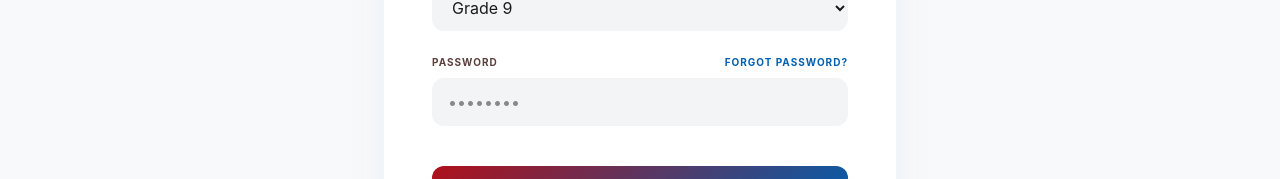
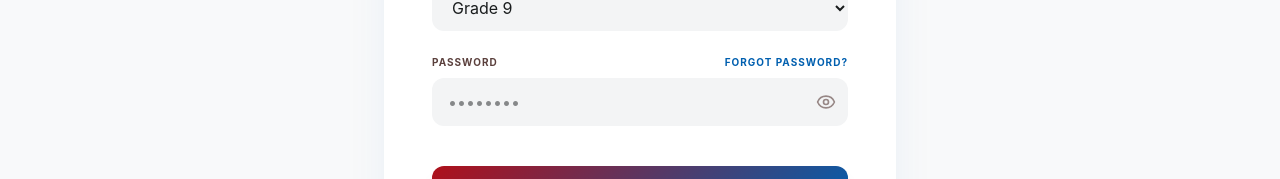
Before and after one commit to yamneg96/sjcs, a React (Vite) app in the folder frontend/: page /lis/login in a window 1280 px wide. Shown: the part 419-598 px from the top of the page. Built offline with nearby package versions, Linux system fonts and the light colour scheme; no server answers.

Commit message:
password show added

```diff
--- a/frontend/src/pages/lis/LISLogin.tsx
+++ b/frontend/src/pages/lis/LISLogin.tsx
@@ -1,6 +1,7 @@
 import { useState } from "react";
 import { useNavigate } from "@tanstack/react-router";
 import { useAuthStore } from "@/store/auth.store";
+import {Eye, EyeOff} from 'lucide-react'
 
 export default function LISLoginPage() {
   const [isAdminMode, setIsAdminMode] = useState(false);
@@ -10,6 +11,7 @@
   const [password, setPassword] = useState("");
   const { login, adminLogin, isLoading, error, clearError } = useAuthStore();
   const navigate = useNavigate();
+  const [showPassword, setShowPassword] = useState(false);
 
   const handleSubmit = async (e: React.FormEvent) => {
     e.preventDefault();
@@ -94,14 +96,23 @@
                 <label className="text-[10px] font-bold uppercase tracking-widest text-sjcs-on-surface-variant font-label">Password</label>
                 <a className="text-[10px] font-bold text-sjcs-secondary uppercase tracking-widest hover:underline" href="#">Forgot Password?</a>
               </div>
+              <div className="relative">
               <input
                 className="w-full px-4 py-3 rounded-lg bg-sjcs-surface-container-low border-none focus:ring-2 focus:ring-sjcs-secondary transition-all outline-none"
                 placeholder="••••••••"
-                type="password"
+                type={showPassword ? "text" : "password"}
                 value={password}
                 onChange={(e) => setPassword(e.target.value)}
                 required
               />
+              <button
+                type="button"
+                onClick={() => setShowPassword(!showPassword)}
+                className="absolute right-3 top-1/2 -translate-y-1/2 text-sjcs-on-surface-variant/60 hover:text-sjcs-on-surface transition-colors"
+              >
+                {showPassword ? <EyeOff size={20} /> : <Eye size={20} />}
+              </button>
+              </div>
             </div>
             <button
               type="submit"
```
